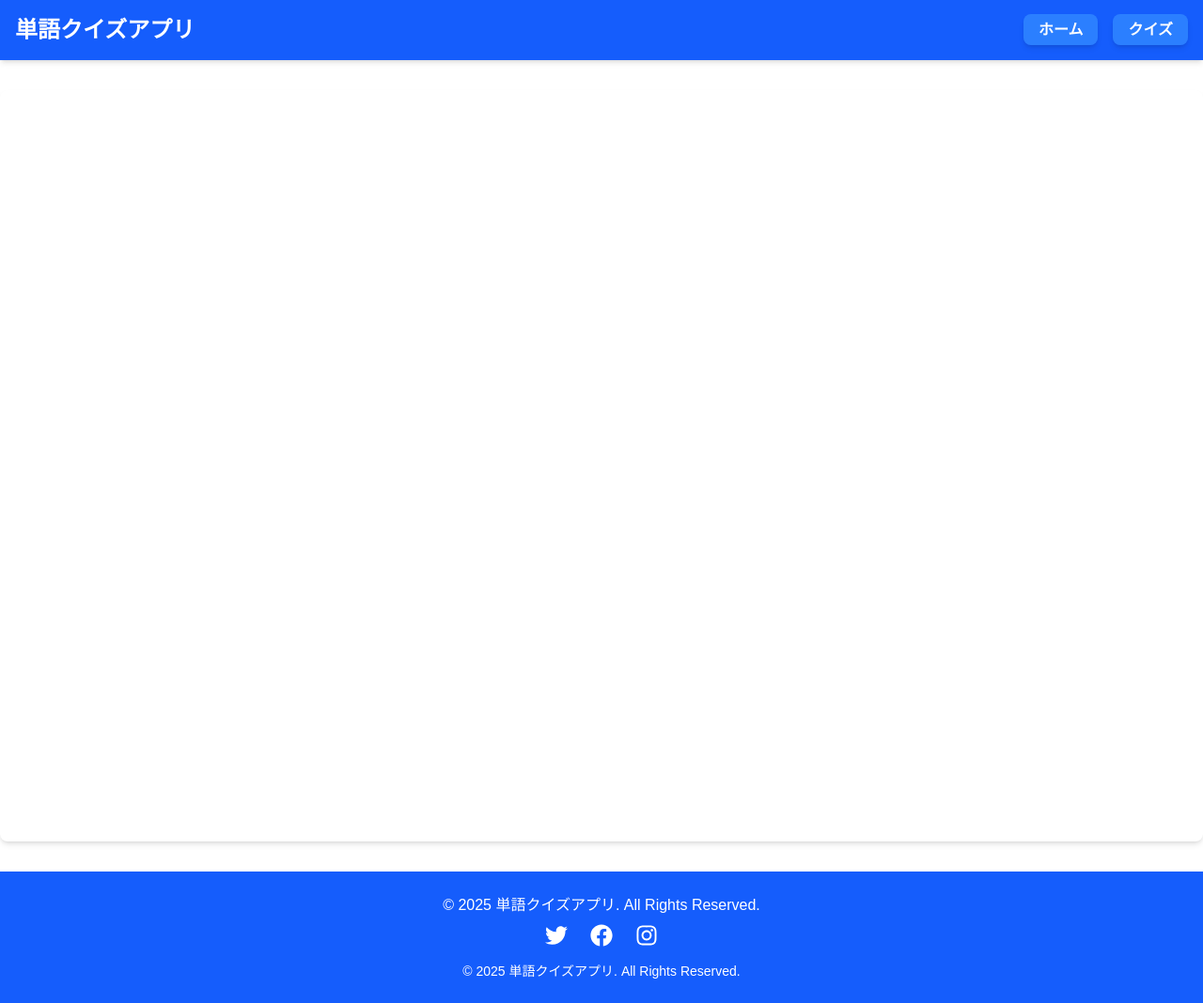
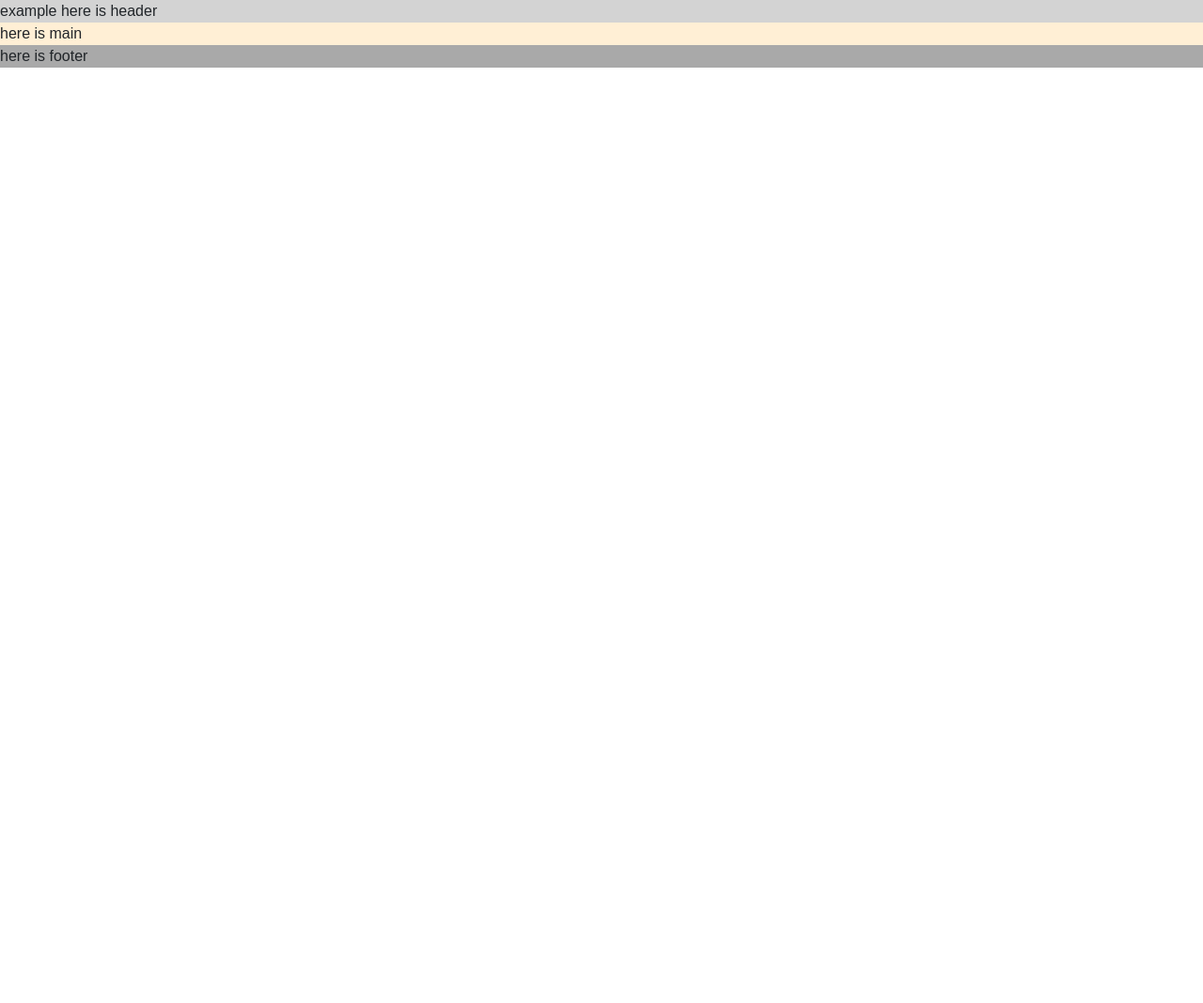
Before and after one commit to S-Takagawa1212/coding_advanced, a Next.js app: page / in a window 1280 px wide. Shown: the whole page at 94% size. After the commit the page ends 800 px from the top, so only its background shows below. Built offline with nearby package versions, Linux system fonts and the light colour scheme.

Commit message:
背景色を設定した

```diff
--- a/package.json
+++ b/package.json
@@ -9,6 +9,7 @@
     "lint": "next lint"
   },
   "dependencies": {
+    "bootstrap": "^5.3.3",
     "next": "15.2.1",
     "react": "^19.0.0",
     "react-dom": "^19.0.0",
--- a/src/app/layout.tsx
+++ b/src/app/layout.tsx
@@ -1,8 +1,11 @@
 import type { Metadata } from "next";
 import { Geist, Geist_Mono } from "next/font/google";
-import Link from "next/link";
-import { FaFacebook, FaInstagram, FaTwitter } from "react-icons/fa";
-import "./globals.css";
+import "../../node_modules/bootstrap/dist/css/bootstrap.min.css";
+import "../../styles/base.css";
+import "../../styles/style.css";
+// 最終的に不要
+// import "./globals.css";
+
 
 const geistSans = Geist({
   variable: "--font-geist-sans",
@@ -27,74 +30,25 @@ export default function RootLayout({
   return (
     <html lang="ja">
       <body
-        className={`${geistSans.variable} ${geistMono.variable} bg-white text-gray-900 antialiased min-h-screen`}
+        className={`${geistSans.variable} ${geistMono.variable}`}
       >
         {/* ヘッダー */}
-        <header className="bg-blue-600 text-white shadow-md">
-          <div className="container mx-auto flex justify-between items-center p-4">
-            <h1 className="text-2xl font-bold">
-              <Link href="/">単語クイズアプリ</Link>
-            </h1>
-            <nav>
-              <ul className="flex space-x-4">
-                <li>
-                  <Link
-                    href="/"
-                  className="px-4 py-2 rounded-lg font-semibold bg-blue-500 text-white shadow-md hover:bg-blue-700 transition duration-300"
-                  >
-                    ホーム
-                  </Link>
-                </li>
-                <li>
-                  <Link
-                    href="/quiz"
-                  className="px-4 py-2 rounded-lg font-semibold bg-blue-500 text-white shadow-md hover:bg-blue-700 transition duration-300"
-                  >
-                    クイズ
-                  </Link>
-                </li>
-              </ul>
-            </nav>
+        <header className="gray">
+          <div>
+            <p>example here is header</p>
+
           </div>
         </header>
 
         {/* メインコンテンツ */}
-        <main className="container mx-auto p-6 min-h-screen bg-white shadow-md rounded-lg my-8">
+        <main className="">
+          <p>here is main</p>
           {children}
         </main>
 
         {/* フッター */}
-        <footer className="bg-blue-600 text-white py-6 shadow-md">
-          <div className="container mx-auto text-center">
-            <p className="mb-2">&copy; 2025 単語クイズアプリ. All Rights Reserved.</p>
-            <div className="flex justify-center space-x-6">
-              <a
-                href="https://twitter.com"
-                target="_blank"
-                rel="noopener noreferrer"
-                className="hover:text-gray-300 transition duration-300"
-              >
-                <FaTwitter size={24} />
-              </a>
-              <a
-                href="https://facebook.com"
-                target="_blank"
-                rel="noopener noreferrer"
-                className="hover:text-gray-300 transition duration-300"
-              >
-                <FaFacebook size={24} />
-              </a>
-              <a
-                href="https://instagram.com"
-                target="_blank"
-                rel="noopener noreferrer"
-                className="hover:text-gray-300 transition duration-300"
-              >
-                <FaInstagram size={24} />
-              </a>
-            </div>
-            <p className="mt-4 text-sm">&copy; 2025 単語クイズアプリ. All Rights Reserved.</p>
-          </div>
+        <footer className="">
+          <p>here is footer</p>
         </footer>
       </body>
     </html>
--- /dev/null
+++ b/styles/style.css
@@ -0,0 +1,10 @@
+header {
+  background-color: lightgray;
+}
+main {
+  background-color: #ffefd5;
+}
+
+footer {
+  background-color: darkgray;
+}
```
Also changed, not shown: 1 other file (tests, documents, lock files or other folders).
